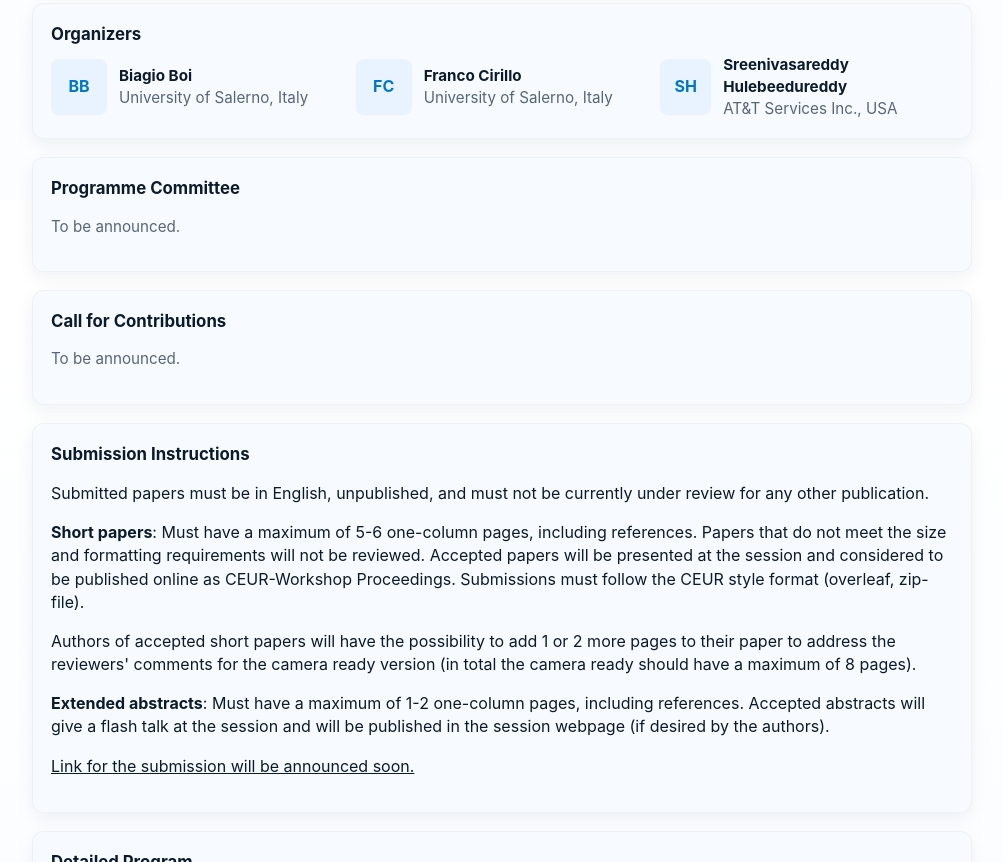
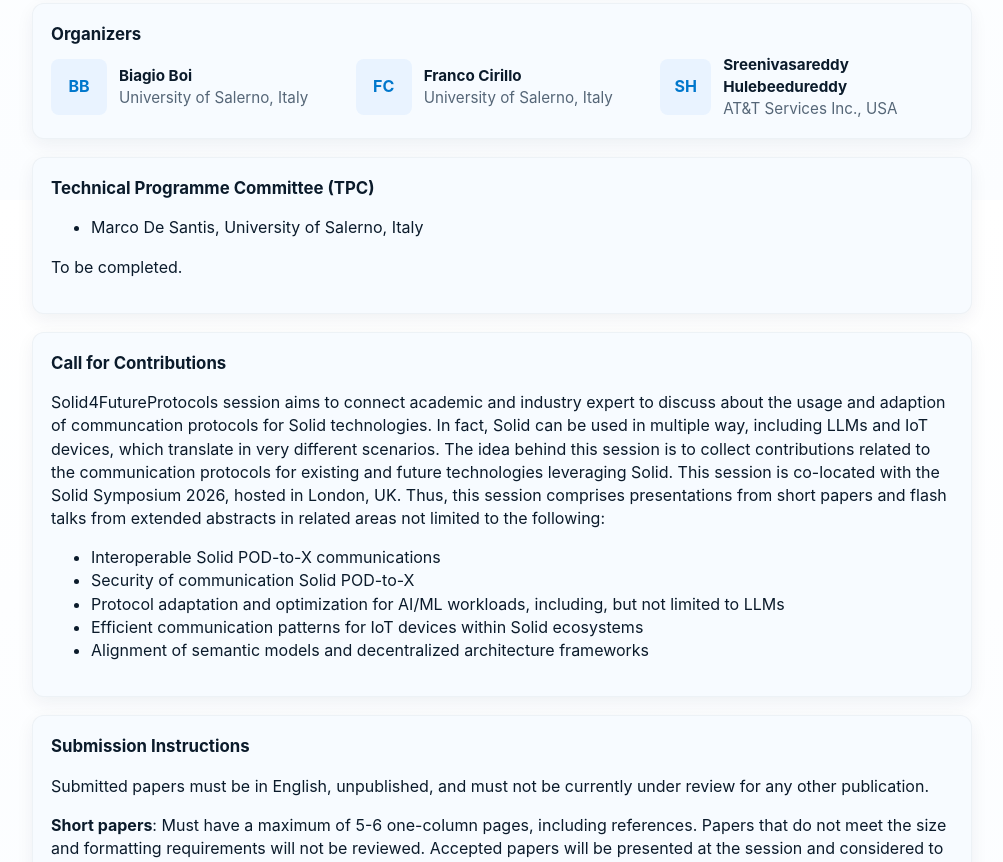
Before and after one commit to biagioboi/Solid4FutureProtocols, a plain HTML site: page index.html in a window 1280 px wide. Shown: the part 600-1462 px from the top of the page, without its empty margins (138-1141 px from the left). Drawn offline with Linux system fonts and the light colour scheme.

Commit message:
Added CfP

```diff
--- a/index.html
+++ b/index.html
@@ -169,13 +169,30 @@ Biagio Boi and Franco Cirillo, University of Salerno, Italy | Sreenivasareddy Hu
       </section>
 
       <section id="committee" class="card">
-        <h2 style="margin-top:0">Programme Committee</h2>
-        <p class="muted-note">To be announced.</p>
+        <h2 style="margin-top:0">Technical Programme Committee (TPC)</h2>
+        <p class="muted-note"><ul>
+          <li>Marco De Santis, University of Salerno, Italy</li>
+
+        </ul>To be completed.</p>
       </section>
 
       <section id="contributions" class="card">
         <h2 style="margin-top:0">Call for Contributions</h2>
-        <p class="muted-note">To be announced.</p>
+        <p> Solid4FutureProtocols session aims to connect academic and industry expert to discuss about the usage and adaption of communcation protocols for Solid technologies.
+          In fact, Solid can be used in multiple way, including LLMs and IoT devices, which translate in very different scenarios.
+          The idea behind this session is to collect contributions related to the communication protocols for existing and future technologies leveraging Solid. This session is co-located with the Solid Symposium 2026, hosted in London, UK.
+
+
+Thus, this session comprises presentations from short papers and flash talks from extended abstracts in related areas not limited to the following:
+
+<ul>
+  <li>Interoperable Solid POD-to-X communications</li>
+  <li>Security of communication Solid POD-to-X</li>
+  <li>Protocol adaptation and optimization for AI/ML workloads, including, but not limited to LLMs</li>
+  <li>Efficient communication patterns for IoT devices within Solid ecosystems</li>
+  <li>Alignment of semantic models and decentralized architecture frameworks</li>
+</ul>
+</p>
       </section>
 
       <section id="submission" class="card">
```
